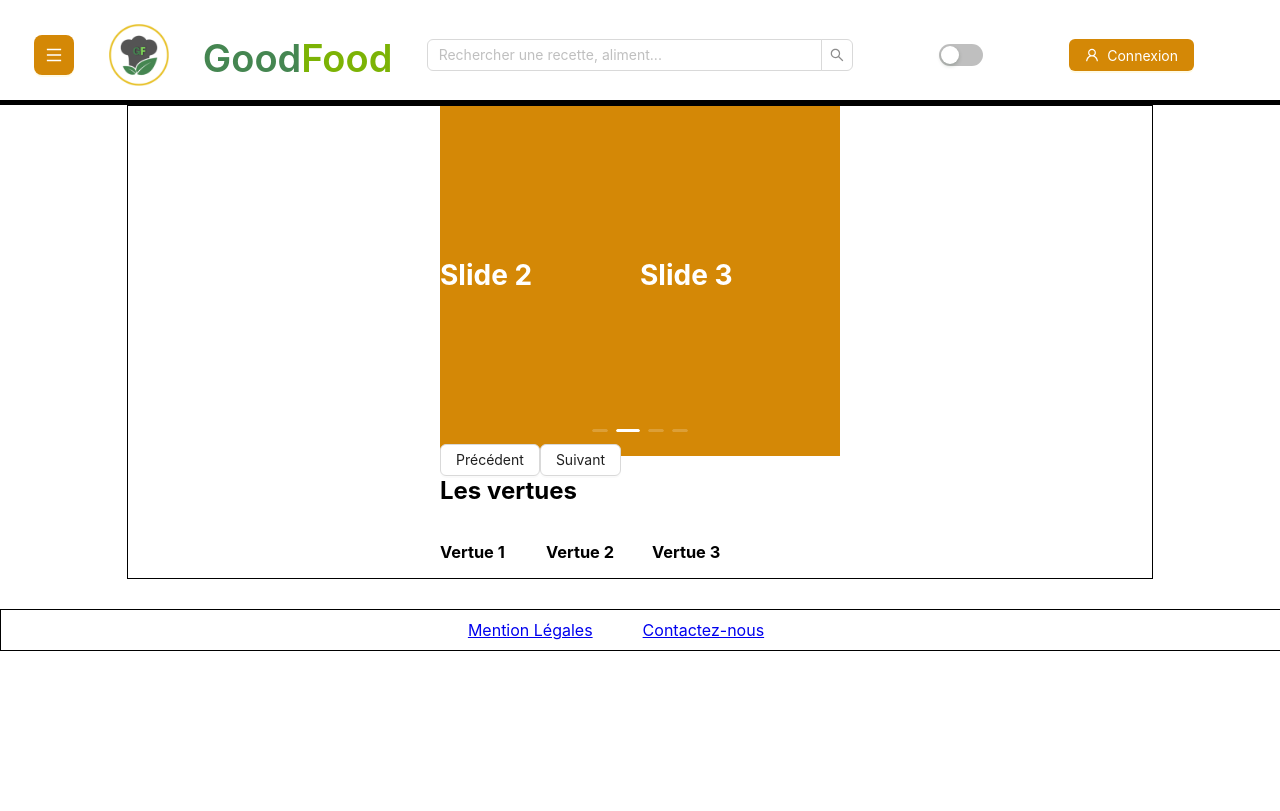
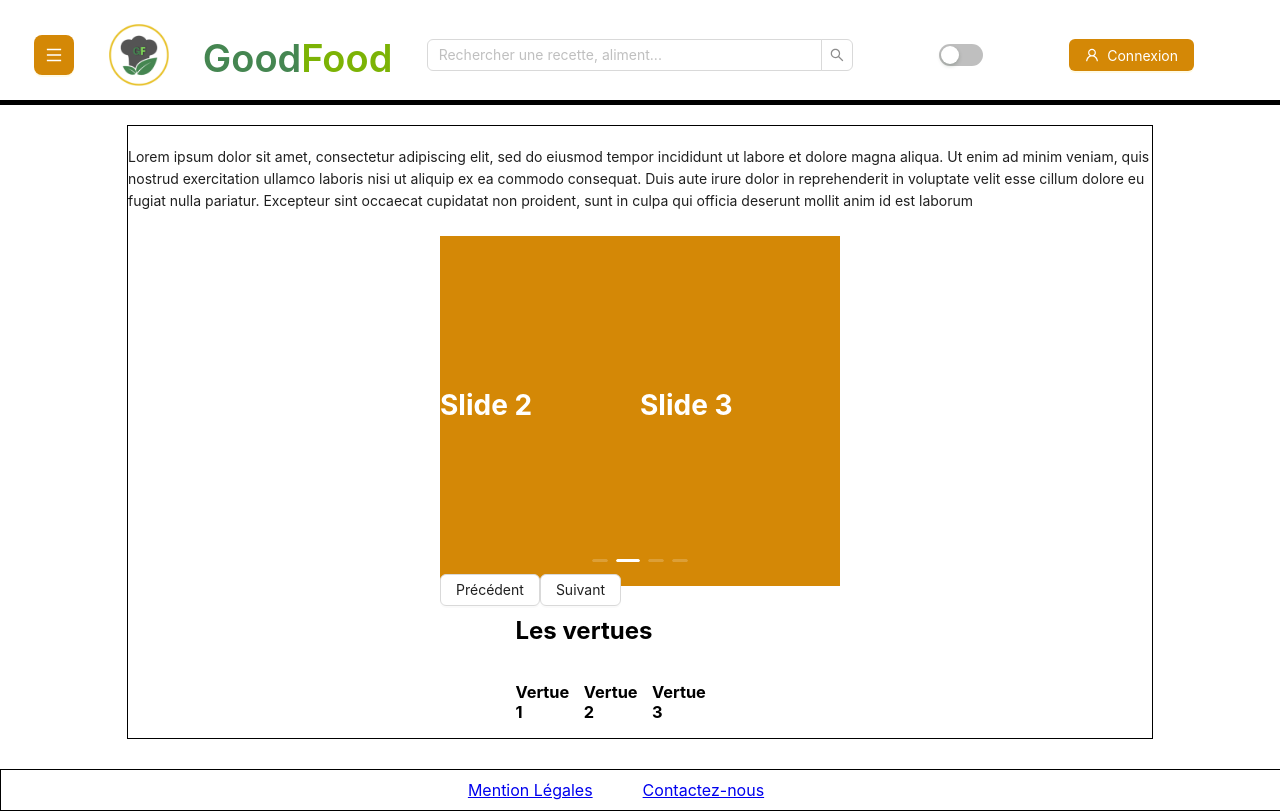
Before and after one commit to Dorian-Guignard/GoodFoodFront, a React (Create React App) app in the folder goodfood/: page / in a window 1280 px wide. Built offline with nearby package versions, Linux system fonts and the light colour scheme.

Commit message:
ajout bouton retour page acceuil

```diff
--- a/goodfood/src/App/App.css
+++ b/goodfood/src/App/App.css
@@ -5,4 +5,5 @@
   flex-direction: column;
   align-items: center;
   margin :auto;
+  margin-top: 20px;
 }
--- a/goodfood/src/HomePage/HomeCarousel/HomeCarousel.js
+++ b/goodfood/src/HomePage/HomeCarousel/HomeCarousel.js
@@ -29,14 +29,20 @@
         <h1 className='carousel-card'>Slide 4</h1>
       </div>
     </Carousel>
-    <div>
-        <Button onClick={()=>{
+    <div className='carousel-btn'>
+        <Button
+        onClick={()=>{
             ref.current.prev()
-        }}>Précédent</Button>
+        }}>
+          Précédent
+          </Button>
 
-        <Button onClick={()=>{
+        <Button
+        onClick={()=>{
             ref.current.next()
-        }}>Suivant</Button>
+        }}>
+          Suivant
+          </Button>
     </div>
     </div>
 )};
--- /dev/null
+++ b/goodfood/src/HomePage/HomePage.css
@@ -0,0 +1,9 @@
+.home-content{
+    display: flex;
+    flex-direction: column;
+    align-items: center;
+    margin-top: 10px;
+}
+.home-content > * {
+    margin-top: 10px;
+}
--- a/goodfood/src/HomePage/HomePage.js
+++ b/goodfood/src/HomePage/HomePage.js
@@ -1,9 +1,18 @@
 import HomeVertue from "./HomeVertue/HomeVertue";
 import HomeCarousel from "./HomeCarousel/HomeCarousel"
+import {Typography} from 'antd';
+import './HomePage.css'
+const {Paragraph}=Typography;
+
+
 
 function HomePage(){
     return(
-    <div className="test">
+    <div className="home-content">
+
+        <Paragraph>Lorem ipsum dolor sit amet, consectetur adipiscing elit, sed do eiusmod tempor incididunt ut labore et dolore magna aliqua. Ut enim ad minim veniam, quis nostrud exercitation ullamco laboris nisi ut aliquip ex ea commodo consequat. Duis aute irure dolor in reprehenderit in voluptate velit esse cillum dolore eu fugiat nulla pariatur. Excepteur sint occaecat cupidatat non proident, sunt in culpa qui officia deserunt mollit anim id est laborum
+        </Paragraph>
+
         <HomeCarousel/>
         <HomeVertue/>
     </div>
--- a/goodfood/src/MenuHeader/LeftComponents/LeftComponents.js
+++ b/goodfood/src/MenuHeader/LeftComponents/LeftComponents.js
@@ -1,5 +1,6 @@
 import { CloseOutlined, MenuOutlined } from "@ant-design/icons";
 import { Button, Col, Drawer, Switch, Image, Typography } from "antd";
+import { useNavigate, useLocation } from "react-router-dom";
 import MenuBurger from "../MenuBurger/MenuBurger";
 import Logo from '../../Logo.png'
 import './LeftComponents.css'
@@ -7,6 +8,9 @@
 
 
 function LeftComponents({ toggleMenu, menuOpen, isSmallScreen }) {
+  const navigate = useNavigate();
+  const location = useLocation();
+
     return (
       <Col className="left-components" span={8} xs={4} lg={8} xl={8}>
         <Button
@@ -26,9 +30,21 @@
         >
           <MenuBurger />
           <div className="login-switch">
-            <Button type="primary">Connexion</Button>
+            <Button
+            onClick={() => navigate('/login')}
+            type="primary">
+              Connexion
+            </Button>
+            {location.pathname !== '/' && (
+              <Button
+                type="primary"
+                onClick={() => navigate('/')}
+              >
+                Retour à l'accueil
+              </Button>
+            )}
             <Switch />
-          </div>
+</div>
         </Drawer>
         <Image style={isSmallScreen ? { width: "30px" } : { width: "60px" }} src={Logo} />
         <Title level={isSmallScreen ? 5 : 1} className="title">
--- a/goodfood/src/MenuHeader/RightComponents/RightComponents.js
+++ b/goodfood/src/MenuHeader/RightComponents/RightComponents.js
@@ -1,14 +1,27 @@
 import { UserOutlined } from "@ant-design/icons";
 import { Button, Col, Switch } from "antd";
+import { useNavigate, useLocation } from "react-router-dom";
 import './RightComponents.css'
 
 function RightComponents() {
+  const navigate = useNavigate();
+  const location = useLocation();
+
     return (
       <Col className="right-components" span={8} xs={4} lg={8} xl={8}>
         <Switch />
         <Button
+          onClick={() => navigate('/login')}
           type="primary"
         ><UserOutlined /> Connexion</Button>
+        {location.pathname !== '/' && (
+        <Button
+          type="primary"
+          onClick={() => navigate('/')}
+        >
+          Retour à l'accueil
+        </Button>
+      )}
 
       </Col>
     );
```
Also changed, not shown: goodfood/src/MenuHeader/Login/Login.js (deleted, +0 -15 lines), goodfood/src/HomePage/HomeCarousel/HomeCarousel.css (line endings or trailing spaces).
